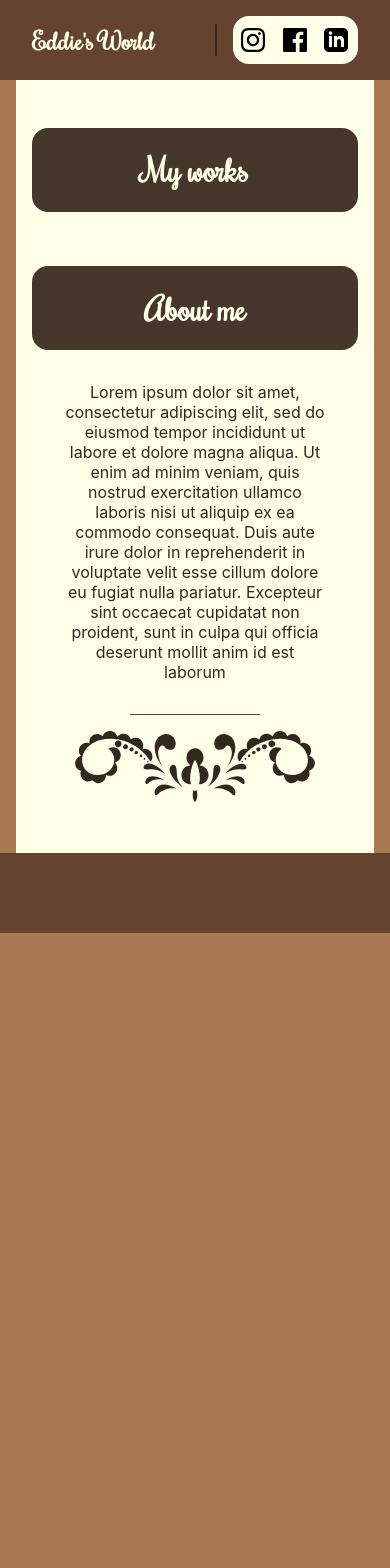
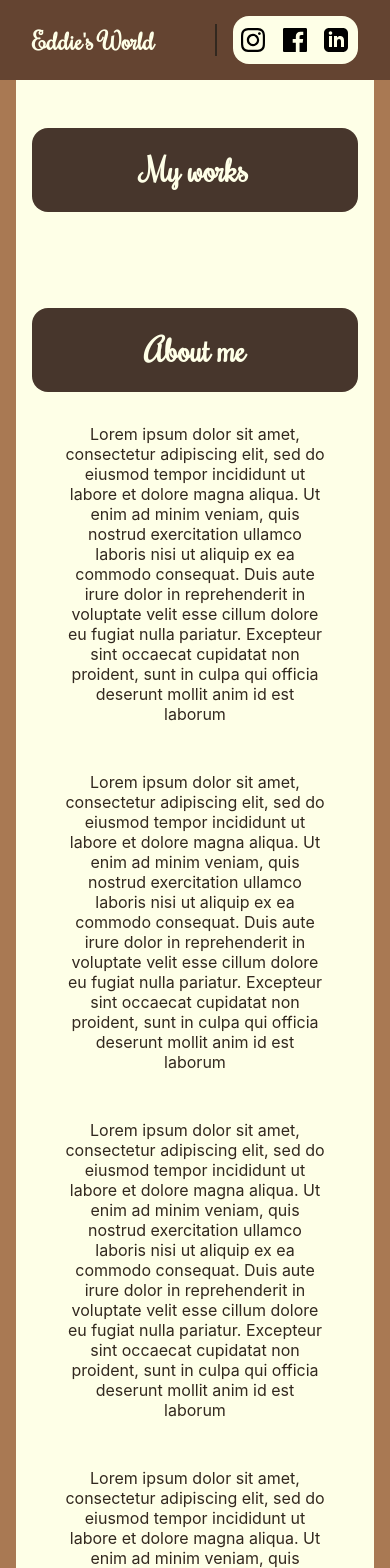
Before and after one commit to SoulVictus/EddiesPortfolioSite, a React (Create React App) app: page / in a window 390 px wide. Shown: the top 1568 px of the page. Before the commit the page ends 933 px from the top, so only its background shows below. Built offline with nearby package versions, Linux system fonts and the light colour scheme.

Commit message:
minor improvements

```diff
--- a/src/App.css
+++ b/src/App.css
@@ -123,6 +123,18 @@
     display: none;
   }
 
+  .content-grid {
+    display: grid;
+    grid-template-columns: 0.1fr 2fr 0.1fr;
+    grid-template-rows: 3em 2.6fr 3em;
+    gap: 0px 0px;
+    grid-template-areas:
+      ". . ."
+      ". contentp ."
+      ". . .";
+    height: 100%;
+  }
+
   #works {
     order: 1;
   }
--- a/src/App.js
+++ b/src/App.js
@@ -16,6 +16,15 @@
           <div className="content-grid">
             <div className="content-place">
               <Title text={"About me"}/>
+              <TextArea>
+                <p>Lorem ipsum dolor sit amet, consectetur adipiscing elit, sed do eiusmod tempor incididunt ut labore et dolore magna aliqua. Ut enim ad minim veniam, quis nostrud exercitation ullamco laboris nisi ut aliquip ex ea commodo consequat. Duis aute irure dolor in reprehenderit in voluptate velit esse cillum dolore eu fugiat nulla pariatur. Excepteur sint occaecat cupidatat non proident, sunt in culpa qui officia deserunt mollit anim id est laborum</p>
+              </TextArea>
+              <TextArea>
+                <p>Lorem ipsum dolor sit amet, consectetur adipiscing elit, sed do eiusmod tempor incididunt ut labore et dolore magna aliqua. Ut enim ad minim veniam, quis nostrud exercitation ullamco laboris nisi ut aliquip ex ea commodo consequat. Duis aute irure dolor in reprehenderit in voluptate velit esse cillum dolore eu fugiat nulla pariatur. Excepteur sint occaecat cupidatat non proident, sunt in culpa qui officia deserunt mollit anim id est laborum</p>
+              </TextArea>
+              <TextArea>
+                <p>Lorem ipsum dolor sit amet, consectetur adipiscing elit, sed do eiusmod tempor incididunt ut labore et dolore magna aliqua. Ut enim ad minim veniam, quis nostrud exercitation ullamco laboris nisi ut aliquip ex ea commodo consequat. Duis aute irure dolor in reprehenderit in voluptate velit esse cillum dolore eu fugiat nulla pariatur. Excepteur sint occaecat cupidatat non proident, sunt in culpa qui officia deserunt mollit anim id est laborum</p>
+              </TextArea>
               <TextArea>
                 <p>Lorem ipsum dolor sit amet, consectetur adipiscing elit, sed do eiusmod tempor incididunt ut labore et dolore magna aliqua. Ut enim ad minim veniam, quis nostrud exercitation ullamco laboris nisi ut aliquip ex ea commodo consequat. Duis aute irure dolor in reprehenderit in voluptate velit esse cillum dolore eu fugiat nulla pariatur. Excepteur sint occaecat cupidatat non proident, sunt in culpa qui officia deserunt mollit anim id est laborum</p>
               </TextArea>
```
